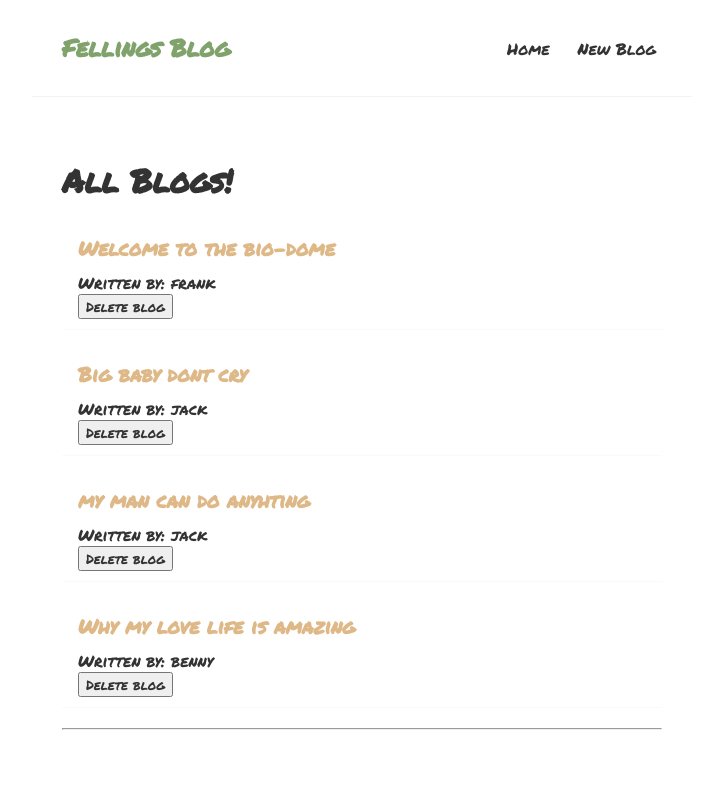
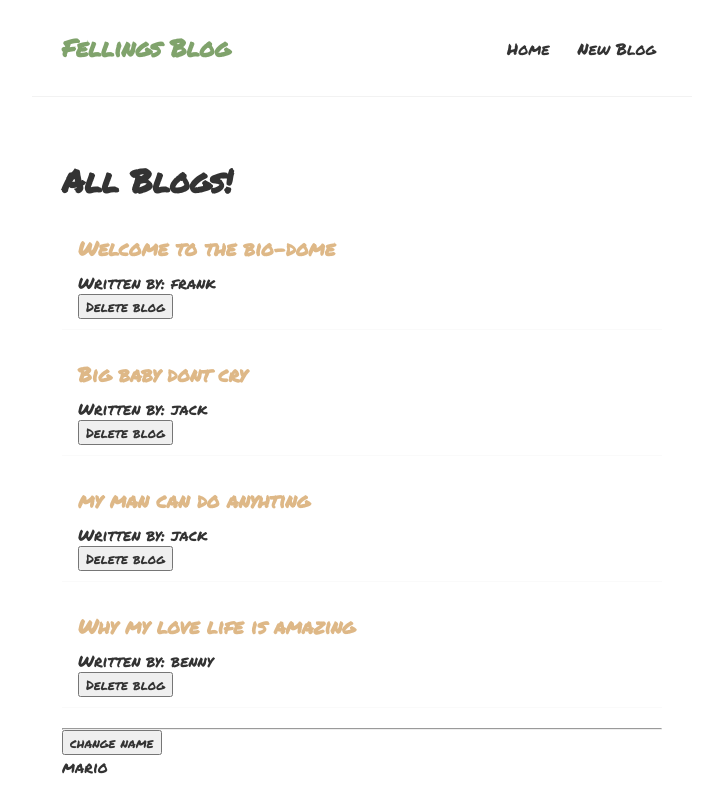
Before and after one commit to jonbleibdrey/feeling-blog, a React (Create React App) app: page / in a window 1280 px wide. Shown: the top 812 px of the page, without its empty margins (278-1001 px from the left). Built offline with nearby package versions, Linux system fonts and the light colour scheme.

Commit message:
refresh on useeffect dependency

```diff
--- a/src/Home.js
+++ b/src/Home.js
@@ -1,5 +1,5 @@
 import React from "react";
-import { useState } from "react";
+import { useState, useEffect } from "react";
 import BlogList from "./BlogList";
 
 const Home = () => {
@@ -30,9 +30,17 @@
     },
   ]);
 
+  const [name, setName] = useState("mario")
+
   const handleDelete = (id) =>{
     setBlogs(blogs.filter(blog => blog.id !== id ))
   }
+
+  useEffect(()=>{
+    // runs in every rerender, even deletes
+    console.log("useEffect ran")
+    console.log(name)
+  },[name]);
 
   // const [updateName, setUpdateName] = useState("mario")
   // const [updateAge, setAge] = useState(25)
@@ -51,6 +59,8 @@
     <div className="home">
       <BlogList blogs={blogs} title="All Blogs!" handleDelete={handleDelete}/>
       <hr/>
+      <button onClick={()=>setName("luigi")}>change name</button>
+      <p>{name}</p>
       {/* <BlogList
         blogs={blogs.filter((blog) => blog.author === "jack")}
         title="Jack Blogs"
```
